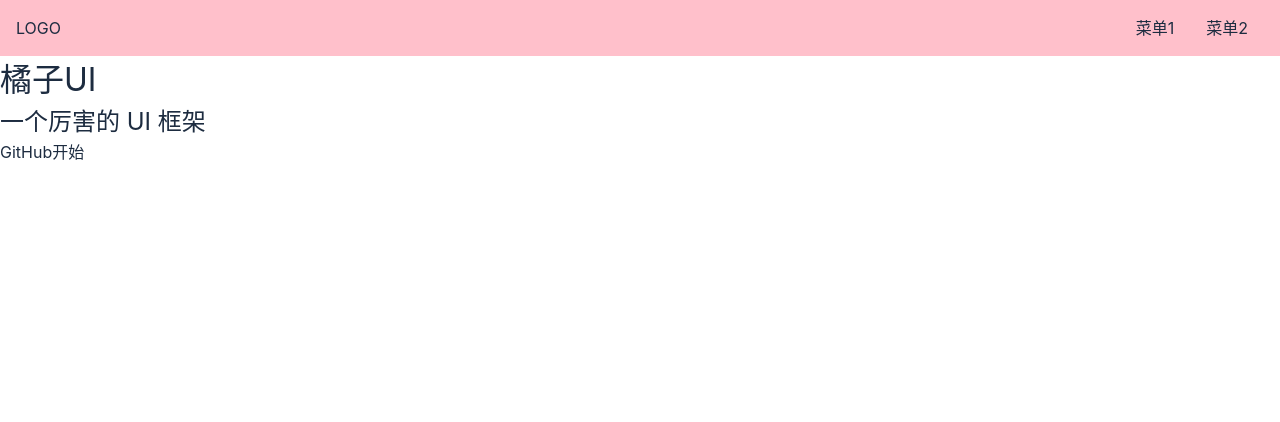
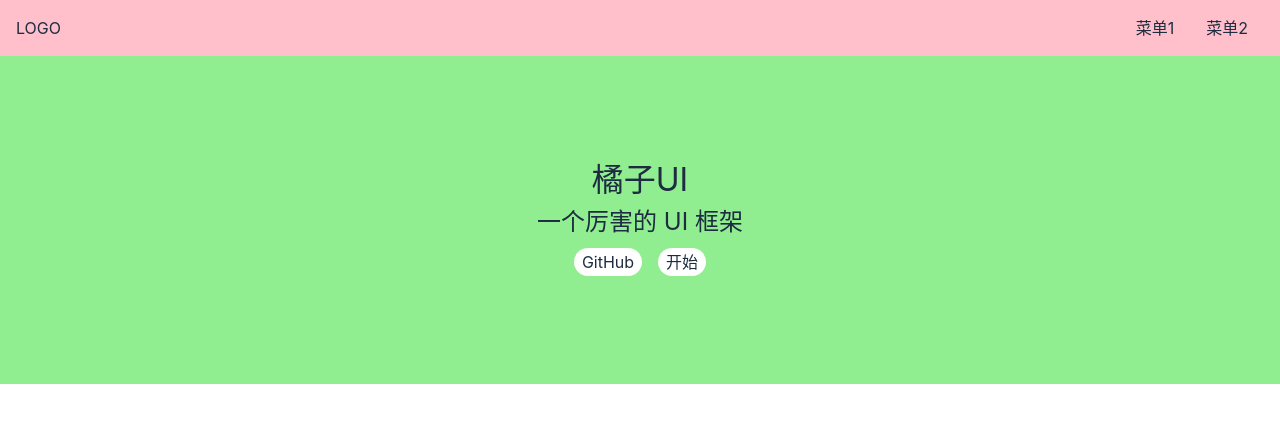
Before and after one commit to fzh5785/orangeUi-vue3, a Vue app: page /#/ in a window 1280 px wide. Shown: the top 422 px of the page. Built offline with nearby package versions, Linux system fonts and the light colour scheme.

Commit message:
Home css样式

```diff
--- a/src/views/Home.vue
+++ b/src/views/Home.vue
@@ -13,13 +13,36 @@
 </template>
 
 <script lang="ts">
-  import Topnav from "../components/Topnav.vue"
+  import Topnav from '../components/Topnav.vue';
+
   export default {
-    name: "Home",
+    name: 'Home',
     components: {Topnav}
-  }
+  };
 </script>
 
 <style lang="scss" scoped>
+  .banner {
+    padding: 100px 0;
+    display: flex;
+    justify-content: center;
+    align-items: center;
+    flex-direction: column;
+    background: lightgreen;
 
+    > .actions {
+      padding: 8px 0;
+
+      a {
+        margin: 0 8px;
+        background: #fff;
+        display: inline-block;
+        $h: 28px;
+        height: $h;
+        line-height: $h;
+        border-radius: $h/2;
+        padding: 0 8px;
+      }
+    }
+  }
 </style>
```
